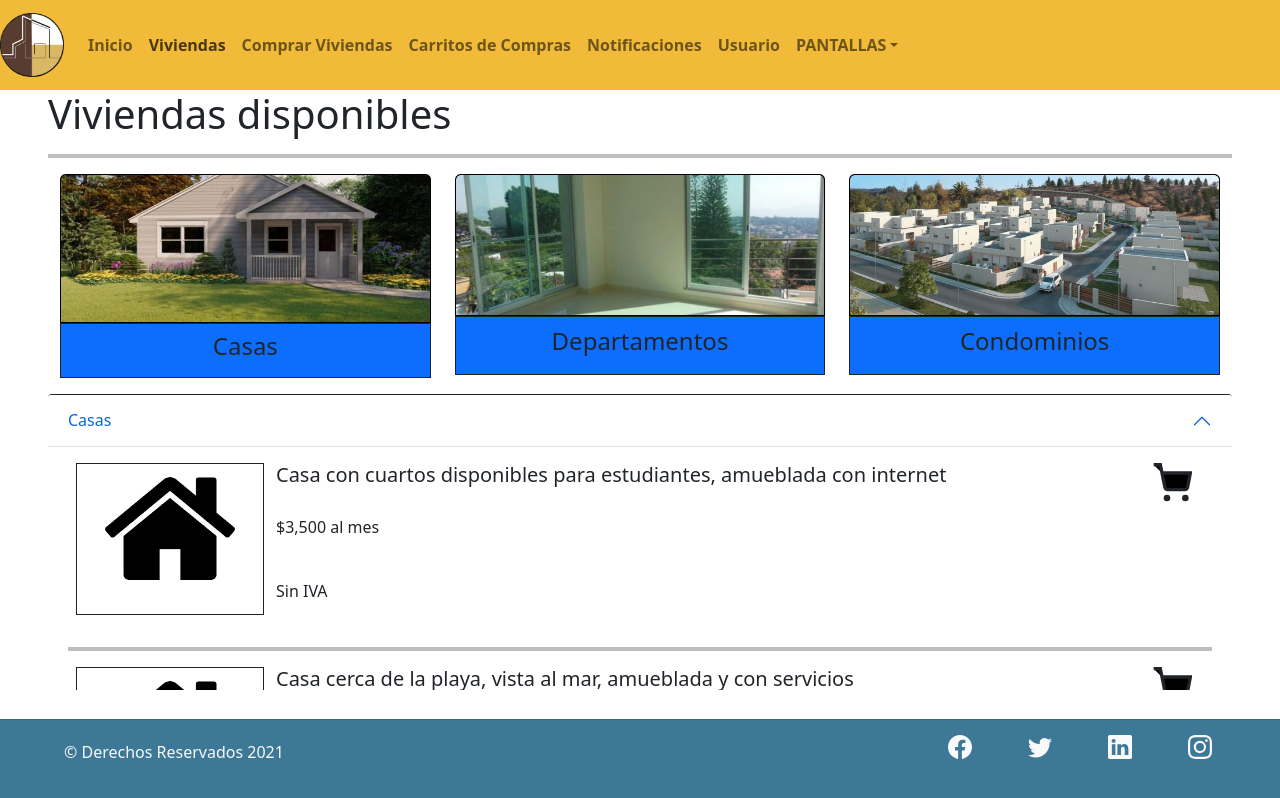
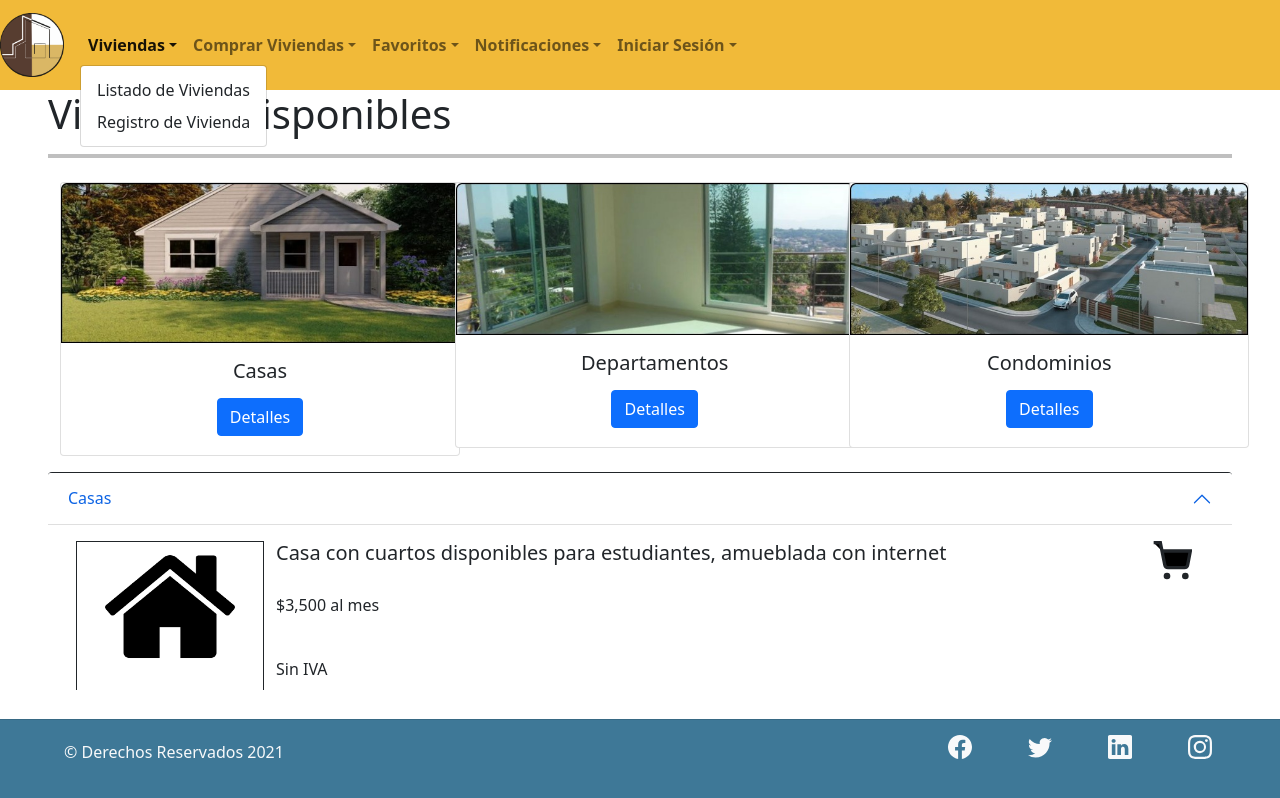
Before and after one commit to Aldo-7832/bienes_raices, a Vue app: page /availableHousing in a window 1280 px wide. Both pictures are taken after a click on the button "Viviendas". Built offline with nearby package versions, Linux system fonts and the light colour scheme.

Commit message:
Routing entre vistas (nav)

```diff
--- a/src/App.vue
+++ b/src/App.vue
@@ -1,52 +1,76 @@
 <template>
   <div id="app">
-
-  <b-navbar toggleable="lg"  class="back" >
-    <b-navbar-brand href="#">
-         <span class="d-sm-none d-md-none d-lg-inline d-xl-inline"> <img src="./assets/logo.png" alt="logo" class="wImage"  > </span>
-
-
+    <b-navbar toggleable="lg" class="back">
+      <b-navbar-brand href="/dashMain">
+        <span class="d-sm-none d-md-none d-lg-inline d-xl-inline">
+          <img src="./assets/logo.png" alt="logo" class="wImage" />
+        </span>
       </b-navbar-brand>
 
       <b-navbar-toggle target="nav-collapse"></b-navbar-toggle>
 
       <b-collapse id="nav-collapse" is-nav>
-      <b-navbar-nav class="fw-bold">
+        <!--<b-navbar-nav class="fw-bold">
         <b-nav-item href="#">Inicio</b-nav-item>
         <b-nav-item href="#">Viviendas</b-nav-item>
         <b-nav-item href="#">Comprar Viviendas</b-nav-item>
         <b-nav-item href="#">Carritos de Compras</b-nav-item>
         <b-nav-item href="#">Notificaciones</b-nav-item>
         <b-nav-item href="#">Usuario</b-nav-item>
-      </b-navbar-nav>
 
+      </b-navbar-nav>-->
 
         <b-navbar-nav class="ml-auto fw-bold">
-         <b-nav-item-dropdown text="PANTALLAS" right>
-          <b-dropdown-item :to="{name: 'Main'}">Inicio</b-dropdown-item>
-          <b-dropdown-item :to="{name: 'AvailableHousing'}">Viviendas Disponibles</b-dropdown-item>
-          <b-dropdown-item :to="{name: 'RegisterHousing'}">Registrar Vivienda</b-dropdown-item>
-          <b-dropdown-item :to="{name: 'Chat'}">Chat</b-dropdown-item>
-          <b-dropdown-item :to="{name: 'DashboardAdmin'}">Menu Admin</b-dropdown-item>
-          <b-dropdown-item :to="{name: 'DetailsHousing'}">Detalles de Vivienda</b-dropdown-item>
-          <b-dropdown-item :to="{name: 'Error'}">Error</b-dropdown-item>
-          <b-dropdown-item :to="{name: 'Favorite'}">Favoritos</b-dropdown-item>
-          <b-dropdown-item :to="{name: 'Favorite2'}">Favoritos 2</b-dropdown-item>
-          <b-dropdown-item :to="{name: 'Form'}">Formulario</b-dropdown-item>
-          <b-dropdown-item :href="'/login'">Iniciar Sesión</b-dropdown-item>
-          <b-dropdown-item :to="{name: 'Mailbox'}">Buzón de correo</b-dropdown-item>
-          <b-dropdown-item :to="{name: 'Notification'}">Notification</b-dropdown-item>
-          <b-dropdown-item :to="{name: 'Pricing'}">Pricing</b-dropdown-item>
-          <b-dropdown-item :to="{name: 'Register'}">Registro</b-dropdown-item>
-          <b-dropdown-item :to="{name: 'Schedule'}">Agendar</b-dropdown-item>
-          <b-dropdown-item :to="{name: 'TypeHousing'}">Tipo de Vivienda</b-dropdown-item>
-          <b-dropdown-item :to="{name: 'TypeHousingTable'}">Tipo de Vivienda Tabla</b-dropdown-item>
-          <b-dropdown-item :to="{name: 'UserProfile'}">Perfil de Usuario</b-dropdown-item>
-          <b-dropdown-item :to="{name: 'VerifyData'}">Verificación de Datos</b-dropdown-item>
-          <b-dropdown-item :to="{name: 'Wizard'}">Wizard</b-dropdown-item>
+          <b-nav-item-dropdown text="Viviendas" right>
+            <b-dropdown-item :to="{ name: 'TypeHousingTable' }">
+              Listado de Viviendas
+            </b-dropdown-item>
+
+            <b-dropdown-item :to="{ name: 'RegisterHousing' }">
+              Registro de Vivienda
+            </b-dropdown-item >
+
           </b-nav-item-dropdown>
         </b-navbar-nav>
 
+        <b-navbar-nav class="ml-auto fw-bold">
+          <b-nav-item-dropdown text="Comprar Viviendas" right>
+            <b-dropdown-item :to="{ name: 'TypeHousing' }">Tipos de viviendas</b-dropdown-item>
+            <b-dropdown-item :to="{ name: 'AvailableHousing' }">Viviendas Disponibles</b-dropdown-item>
+            <b-dropdown-item :to="{ name: 'DetailsHousing' }">Detalle Vivienda</b-dropdown-item>
+
+          </b-nav-item-dropdown>
+        </b-navbar-nav>
+
+        <b-navbar-nav class="ml-auto fw-bold">
+          <b-nav-item-dropdown text="Favoritos" right>
+            <b-dropdown-item :to="{ name: 'DetailsHousing' }">Detalle del Producto</b-dropdown-item>
+            <b-dropdown-item :to="{ name: 'VerifyData' }"
+              >Verificar Datos del Cliente</b-dropdown-item
+            >
+            <b-dropdown-item :to="{ name: 'Schedule' }">Agendar</b-dropdown-item>
+
+          </b-nav-item-dropdown>
+        </b-navbar-nav>
+
+        <b-navbar-nav class="ml-auto fw-bold">
+          <b-nav-item-dropdown text="Notificaciones" right>
+            <b-dropdown-item :to="{ name: 'Mailbox' }">Bandeja de Correo</b-dropdown-item>
+            <b-dropdown-item :to="{ name: 'Chat' }"
+              >Chat</b-dropdown-item
+            >
+
+          </b-nav-item-dropdown>
+        </b-navbar-nav>
+
+        <b-navbar-nav class="ml-auto fw-bold">
+          <b-nav-item-dropdown text="Iniciar Sesión" right>
+            <b-dropdown-item :to="{ name: 'Register' }">Registro</b-dropdown-item>
+            <b-dropdown-item :to="{ name: 'UserProfile' }"
+              >Perfil de Usuario</b-dropdown-item
+            >
+          </b-nav-item-dropdown>
+        </b-navbar-nav>
       </b-collapse>
     </b-navbar>
     <router-view />
@@ -54,25 +78,21 @@
 </template>
 
 <script>
-
-export default {
-
-}
+export default {};
 </script>
 
 
 
 
 <style scoped>
-    .back{
-        background-color: #F1BA39;
+.back {
+  background-color: #f1ba39;
 }
 
-    .wImage{
+.wImage {
   width: 4rem;
 }
 html {
   overflow: hidden;
 }
-
 </style>
--- a/src/components/housing/TypeHousing.vue
+++ b/src/components/housing/TypeHousing.vue
@@ -1,28 +1,31 @@
 <template lang="es">
   <div class="row mx-5 text-center">
-    <div class="col-md-4 col-sm-12">
-      <a class="text-decoration-none text-dark" data-bs-toggle="collapse" href="#collapse" role="button" aria-expanded="true" aria-controls="collapse">
-        <img src="../../assets/casa.jpeg" alt="casa" class="img-fluid">
-        <div class="bg-primary p-2 border border-dark">
-          <h4>Casas</h4>
+    <div class="col-sm-6 col-lg-4 mt-2">
+      <div class="card" style="width: 25rem;">
+        <img src="../../assets/casa.jpeg" class="card-img-top" alt="...">
+        <div class="card-body">
+          <h5 class="card-title">Casas</h5>
+          <a href="#" class="btn btn-primary">Detalles</a>
         </div>
-      </a>
+      </div>
     </div>
-    <div class="col-md-4 col-sm-12">
-      <a class="text-decoration-none text-dark" data-bs-toggle="collapse" href="#collapse2" role="button" aria-expanded="false" aria-controls="collapse">
-        <img src="../../assets/departamento.jpg" alt="departamento" class="img-fluid">
-        <div class="bg-primary pad border border-dark">
-          <h4>Departamentos</h4>
+    <div class="col-sm-6 col-lg-4 mt-2">
+      <div class="card" style="width: 25rem;">
+        <img src="../../assets/departamento.jpg" class="card-img-top" alt="...">
+        <div class="card-body">
+          <h5 class="card-title">Departamentos</h5>
+          <a href="#" class="btn btn-primary">Detalles</a>
         </div>
-      </a>
+      </div>
     </div>
-    <div class="col-md-4 col-sm-12">
-      <a class="text-decoration-none text-dark" data-bs-toggle="collapse" href="#collapse3" role="button" aria-expanded="false" aria-controls="collapse">
-        <img src="../../assets/condominio.jpg" alt="condominio" class="img-fluid">
-        <div class="bg-primary pad border border-dark">
-          <h4>Condominios</h4>
+    <div class="col-sm-6 col-lg-4 mt-2">
+      <div class="card" style="width: 25rem;">
+        <img src="../../assets/condominio.jpg" class="card-img-top" alt="...">
+        <div class="card-body">
+          <h5 class="card-title">Condominios</h5>
+          <a href="#" class="btn btn-primary">Detalles</a>
         </div>
-      </a>
+      </div>
     </div>
   </div>
 </template>
--- a/src/views/Mailbox.vue
+++ b/src/views/Mailbox.vue
@@ -61,7 +61,7 @@ export default {
   position: fixed;
   width: 200px;
   height: 100%;
-  background: #25D87C;
+  background: #F1BA39;
   padding:30px 0;
 }
 .wrapper .sidebar h2
@@ -74,8 +74,8 @@ export default {
 .wrapper .sidebar ul li
 {
   padding: 15px;
-  border-bottom: 1px solid #28D825;
-  border-top: 1px solid #28D825;
+  border-bottom: 1px solid #c79114;
+  border-top: 1px solid #c79114;
 }
 .wrapper .sidebar ul li a
 {
@@ -88,11 +88,11 @@ export default {
 }
 .wrapper .sidebar ul li:hover
 {
-  background: #00e783;
+  background: #f7ca62;
 }
 .wrapper .sidebar ul li:hover a
 {
-  color: #025c2c;
+  color: #976f11;
 }
 .wrapper .main_content
 {
@@ -104,7 +104,7 @@ export default {
   padding: 20px;
   background: #fff;
   color: #717171;
-  border-bottom: 1px solid #025c2c;
+  border-bottom: 1px solid #c79114;
 }
 .wrapper .main_content .header input
 {
@@ -123,8 +123,8 @@ export default {
 {
   display: flex;
   background: #e9e9e9;
-  border-bottom: 1px solid #28D825;
-  border-top: 1px solid #28D825;
+  border-bottom: 1px solid #c79114;
+  border-top: 1px solid #c79114;
 }
 .wrapper .main_content .info .mail .persona
 {
--- a/src/views/Main.vue
+++ b/src/views/Main.vue
@@ -72,6 +72,7 @@ export default {
 <style scoped>
   .fondo{
     background-image: url('../assets/portada.jpg');
+    background-repeat: no-repeat;
     width: 100%;
     height: 100vh;
   }
```
Lines whose indentation alone changed are shown as unchanged.
